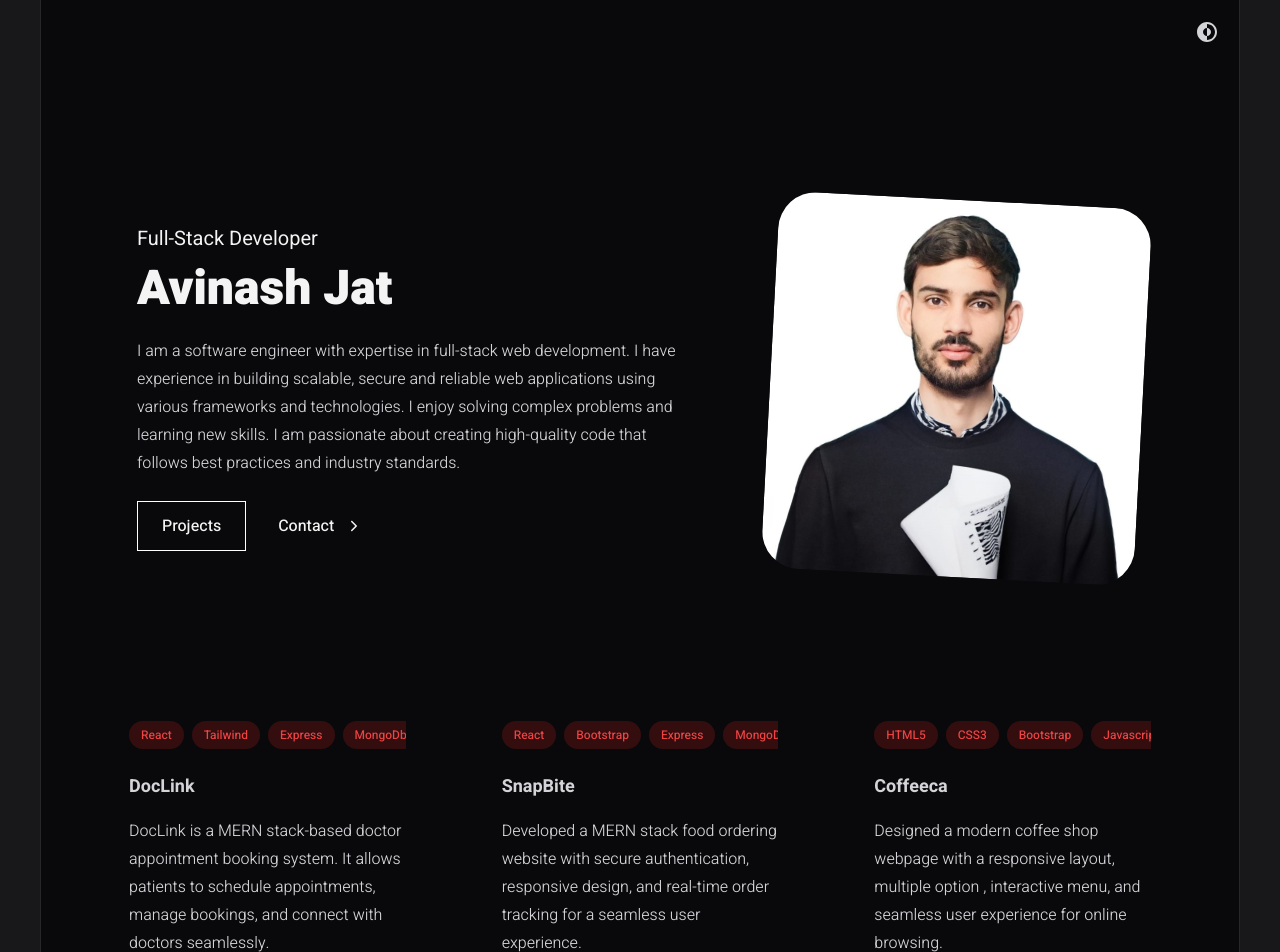
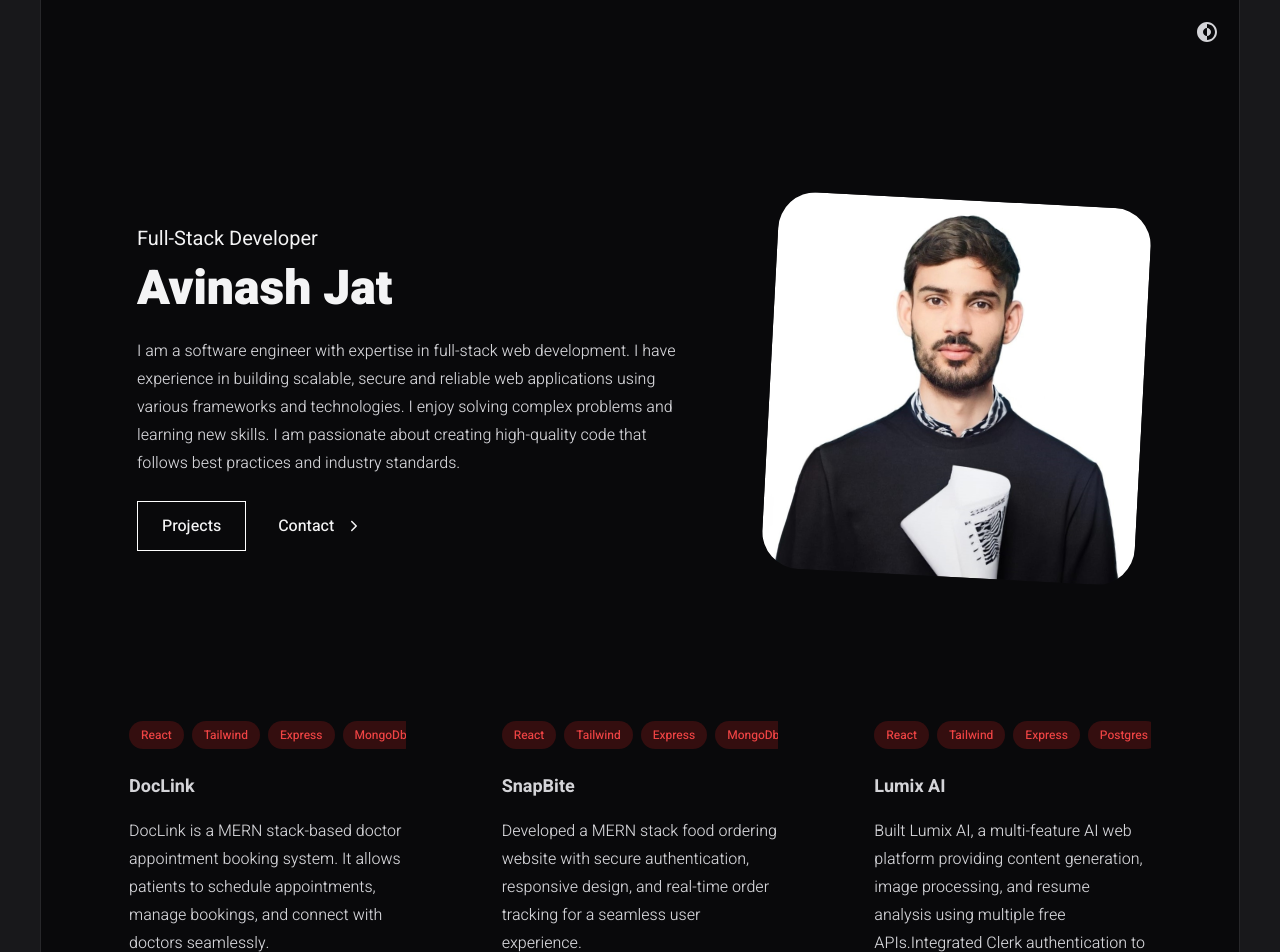
Before and after one commit to Avinashjat/avinash-portfolio, a React (Vite) app: page / in a window 1280 px wide. Shown: the top 952 px of the page. Built offline with nearby package versions, Linux system fonts and the light colour scheme.

Commit message:
add new project lumix ai

```diff
--- a/src/data/user_info.js
+++ b/src/data/user_info.js
@@ -30,9 +30,17 @@ const info = {
         {
 			title: "SnapBite",
 			description: "Developed a MERN stack food ordering website with secure authentication, responsive design, and real-time order tracking for a seamless user experience.",
-			technologies: "React, Bootstrap, Express, MongoDb , Node",
+			technologies: "React, Tailwind , Express, MongoDb , Node",
 			github: "https://github.com/Avinashjat/SnapBite",
             link: "https://snapbite-food.onrender.com/"
+		},
+
+        {
+			title: "Lumix AI",
+			description: "Built Lumix AI, a multi-feature AI web platform providing content generation, image processing, and resume analysis using multiple free APIs.Integrated Clerk authentication to ensure secure and seamless user access.",
+			technologies: "React, Tailwind, Express, Postgres , Node , clerk ",
+			github: "https://github.com/Avinashjat/Lumix.ai-Web-App",
+            link: "https://github.com/Avinashjat/Lumix.ai-Web-App"
 		},
 
         {
@@ -51,21 +59,6 @@ const info = {
             link: "https://avinash-portfolio-one.vercel.app/"
 		},
 
-		// {
-		// 	title: "Sudoku Solver",
-		// 	description: "Sudoku Solver is a web application that can generate or solve sudoku problems using simulated annealing, an optimization algorithm.",
-		// 	technologies: "React, Tailwind, TypeScript",
-		// 	github: "https://github.com/dsbalico/sudoku-solver-using-simulated-annealing",
-        //     link: "https://sudoku-solver-sa.netlify.app/"
-		// },
-
-		// {
-		// 	title: "Probability Pick",
-		// 	description: "Probability Pick is a PCSO Lotto Number Generator that calculates the likelihood of selecting winning numbers based on historical draw data.",
-		// 	technologies: "React, Tailwind, Flask",
-		// 	github: "https://github.com/dsbalico/pcso-lotto-number-generator",
-        //     link: "https://probability-pick.netlify.app/"
-		// },
     ],
 
     // ============ EDUCATION ============
```
